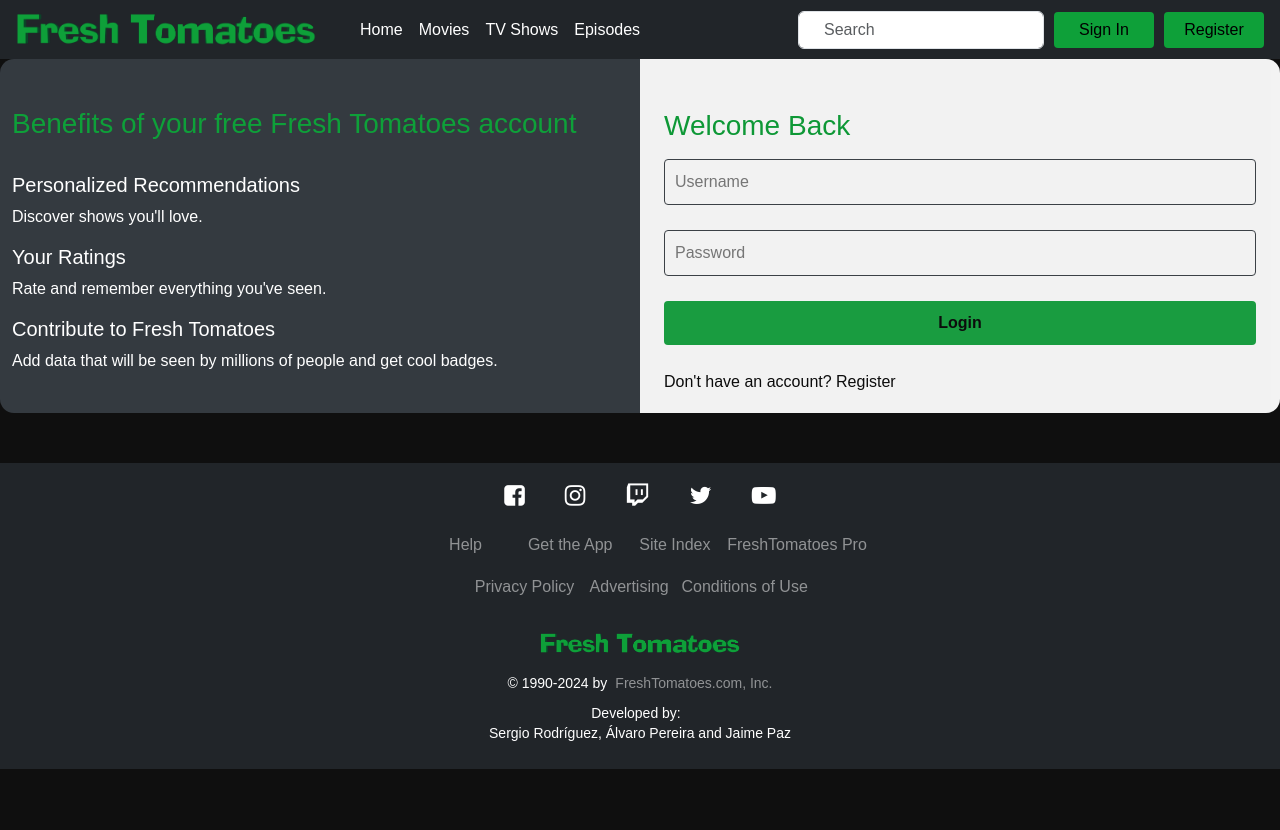
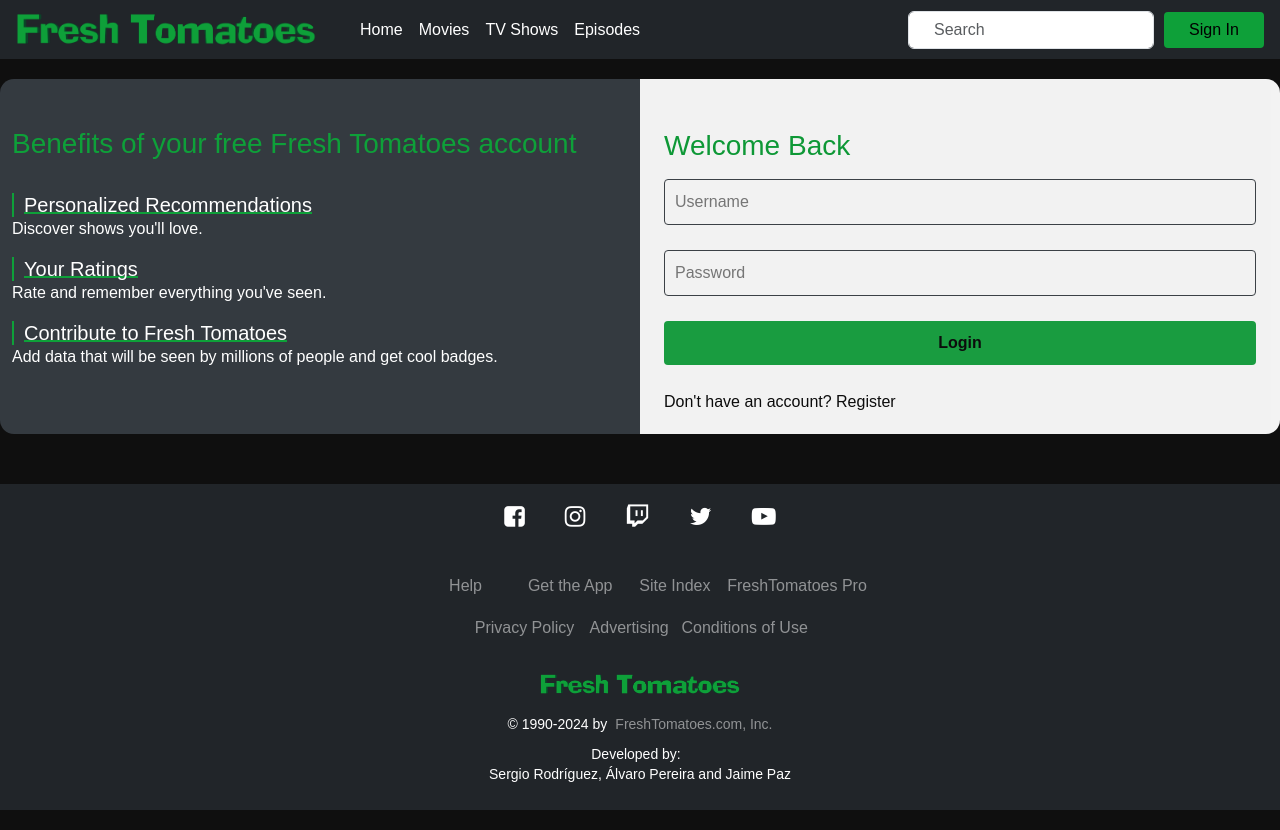
Before and after one commit to SeroviICAI/FreshTomatoesReact, a React (Vite) app: page /signin in a window 1280 px wide. Before the commit the page ends 800 px from the top, so only its background shows below. Built offline with nearby package versions, Linux system fonts and the light colour scheme.

Commit message:
Updated pages and styles

```diff
--- a/src/components/footer/Footer.jsx
+++ b/src/components/footer/Footer.jsx
@@ -1,7 +1,7 @@
 import React, { useEffect, useState } from "react";
 import { Link } from "react-router-dom";
 import './footer.css';
-import an_amazon_company from "../../assets/images/logo.png";
+import logo from "../../assets/images/logo.png";
 
 const SOCIAL_MEDIA_LINKS = [
   { href: "/", icon: "fa-facebook-square" },
@@ -47,7 +47,7 @@
                 </div>
                 <img
                     width="200px"
-                    src={an_amazon_company}
+                    src={logo}
                 />
                 <div className="footer-copyright text-center">
                 <span className="copyright">© 1990-{year} by</span>
--- a/src/components/navbar/NavBar.jsx
+++ b/src/components/navbar/NavBar.jsx
@@ -1,7 +1,8 @@
-import React from "react";
+import React, { Component } from "react";
 import { NavLink } from "react-router-dom";
 import logo from "../../assets/images/logo.png";
-import "./navbar.css";
+import { logout } from '../../helpers/fetchLogin';
+import "./navBar.css";
 
 const NAV_ITEMS = [
     {
@@ -22,7 +23,16 @@
     }
 ];
 
-const NavBar = ({ isLoggedIn, handleLogout, handleSearchChange, handleClear }) => {
+class NavBar extends Component {
+    handleLogout = () => {
+        logout();
+        this.props.onClear();
+        this.props.onLogout();
+    }
+
+    render() {
+        const { login, onLogout, onChange, OnClear } = this.props;
+
         return (
             <nav className="navbar navbar-expand-lg navbar-dark bg-dark">
                 <NavLink className="navbar-brand" to="/">
@@ -45,7 +55,7 @@
                                     data-toggle="collapse"
                                     data-target=".navbar-collapse.show"
                                 >
-                                <NavLink className="nav-link" to={item.path} onClick={handleClear}>
+                                    <NavLink className="nav-link" to={item.path} onClick={this.props.onClear}>
                                         {item.display}
                                     </NavLink>
                                 </li>
@@ -53,29 +63,27 @@
                         }
                     </ul>
                     <div className="form-inline">
+                        <form id="searchForm" onSubmit={(e) => e.preventDefault()}>
                             <input
                                 className="form-control search-box"
                                 type="search"
                                 placeholder="Search"
                                 aria-label="Search"
-                        onChange={handleSearchChange}
+                                onChange={onChange}
                             />
+                        </form>
                         <NavLink
                             className="auth-button ml-2"
-                        to="/signin"
+                            to={!login ? "/signin" : "/"}
+                            onClick={login ? this.handleLogout : () => {}}
                         >
-                        {!isLoggedIn ? "Sign In" : "Sign Out"}
-                    </NavLink>
-                    <NavLink
-                        className="auth-button ml-2"
-                        to="/register"
-                    >
-                        Register
+                            {!login ? "Sign In" : "Sign Out"}
                         </NavLink>
                     </div>
                 </div>
             </nav>
         );
-};
+    }
+}
 
 export default NavBar;
--- a/src/pages/Home.jsx
+++ b/src/pages/Home.jsx
@@ -1,9 +1,17 @@
 import React from "react";
+import MovieList from "../components/movies/movieList/MovieList";
+import "../styles/home.css"
 
 const Home = () => {
     return (
         <div>
-            Home
+            <h3>What to Watch</h3>
+            <div className="left-border">
+                <h5 className="sub-heading">Fan Favorites</h5>
+            </div>
+            <p className="sub-script">The top rated movies in our website</p>
+            <MovieList type="userRating" page="1" />
+            <h3 className="margin-bottom-10">List of Movies</h3>
         </div>
     );
 }
--- /dev/null
+++ b/src/pages/NotFound.jsx
@@ -0,0 +1,11 @@
+import React from "react";
+
+const NotFound = () => {
+    return (
+        <div>
+            NotFound
+        </div>
+    );
+}
+
+export default NotFound;
--- /dev/null
+++ b/src/styles/home.css
@@ -0,0 +1,29 @@
+h3 {
+  color: #0ea039;
+  margin-top: 1em;
+}
+
+.left-border {
+  border-left: 2px solid #0ea039;
+  line-height: 1.12;
+}
+
+.sub-heading {
+  margin-bottom: auto;
+  color: #ffffff;
+  margin-left: 10px;
+  width: fit-content;
+  background-image: linear-gradient(120deg, #0ea039 0%, #0ea039 100%);
+  background-repeat: no-repeat;
+  background-size: 100% 0.1em;
+  background-position: 0 88%;
+  transition: background-size 0.25s ease-in;
+}
+
+.sub-heading:hover {
+  background-size: 100% 100%;
+}
+
+.sub-script {
+  color: #ffffff;
+}
--- a/src/styles/index.css
+++ b/src/styles/index.css
@@ -49,7 +49,7 @@
 
 .container {
     max-width: 1660px;
-    margin: auto;
+    margin: 20px auto;
 }
 
 .mb-3 {
```
Lines whose indentation alone changed are shown as unchanged.
